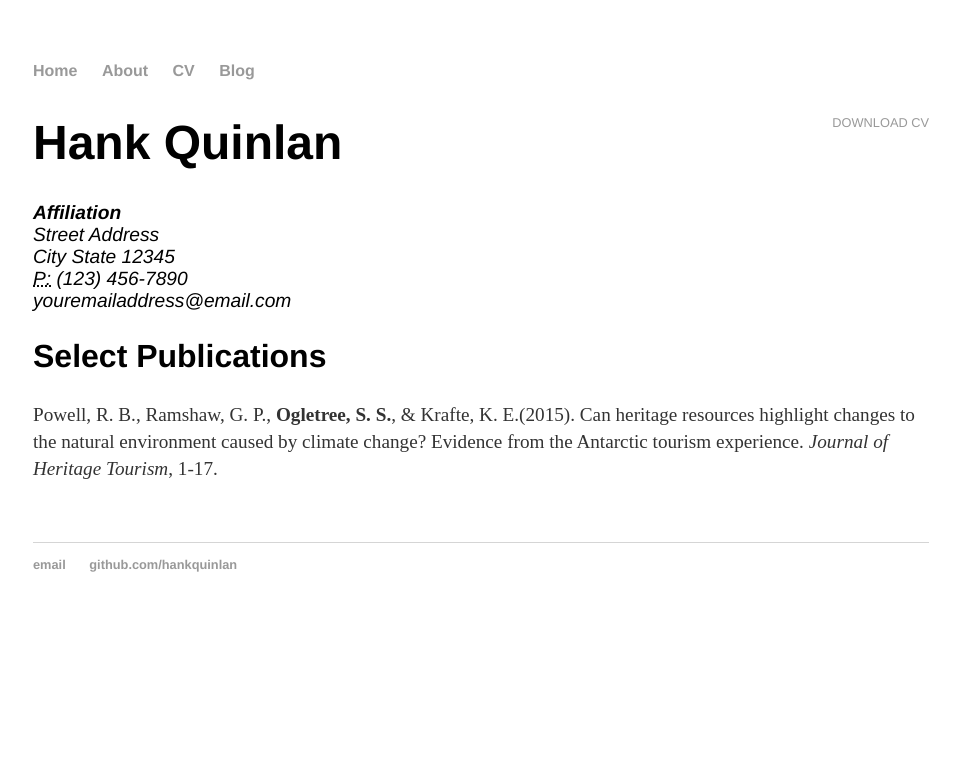
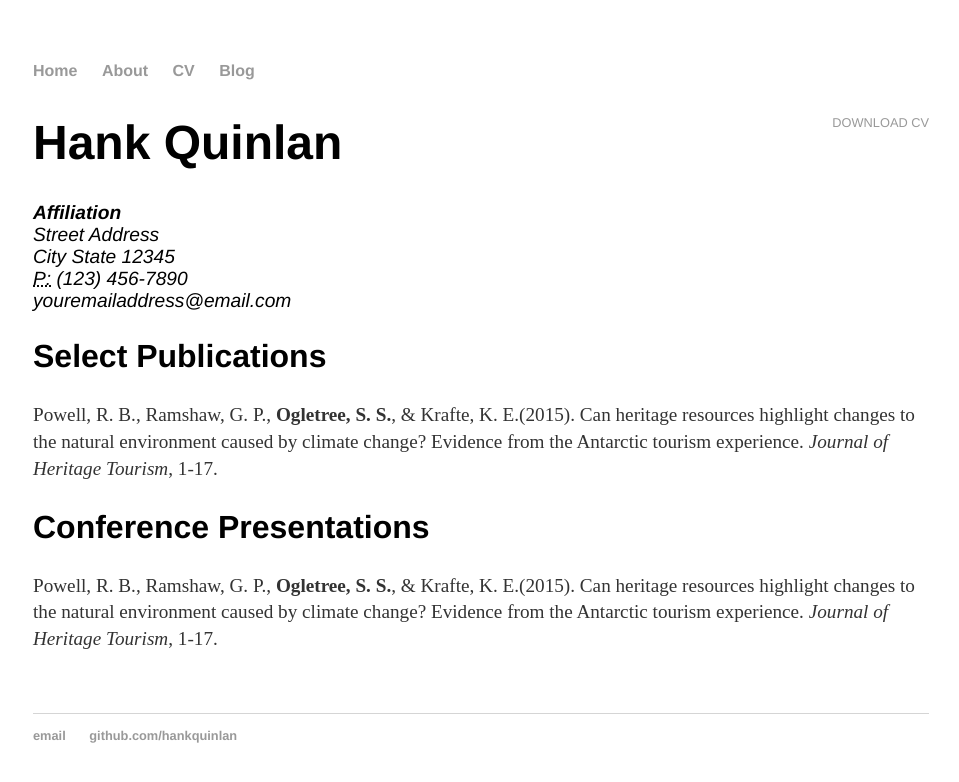
Before and after one commit to scottogletree/ogletrees.github.io, a Jekyll site: the page built from cv/index.html, in a window 1280 px wide. Shown: the top 782 px of the page, without its empty margins (159-1118 px from the left). Built offline with Jekyll 4.4.1, drawn with Linux system fonts in a browser that asks for light colours.

Commit message:
Update index.html

```diff
--- a/cv/index.html
+++ b/cv/index.html
@@ -18,5 +18,13 @@ title: CV of Your Name
 
 					<p>Powell, R. B., Ramshaw, G. P., <strong>Ogletree, S. S.</strong>, & Krafte, K. E.(2015). Can heritage resources highlight changes to the natural environment caused by climate change? Evidence from the Antarctic tourism experience. <em>Journal of Heritage Tourism</em>, 1-17.
 
+					<h2>Conference Presentations</h2>
+
+					<p>Powell, R. B., Ramshaw, G. P., <strong>Ogletree, S. S.</strong>, & Krafte, K. E.(2015). Can heritage resources highlight changes to the natural environment caused by climate change? Evidence from the Antarctic tourism experience. <em>Journal of Heritage Tourism</em>, 1-17.
+
 
 	</div>
+
+
+
+	</div>
```
